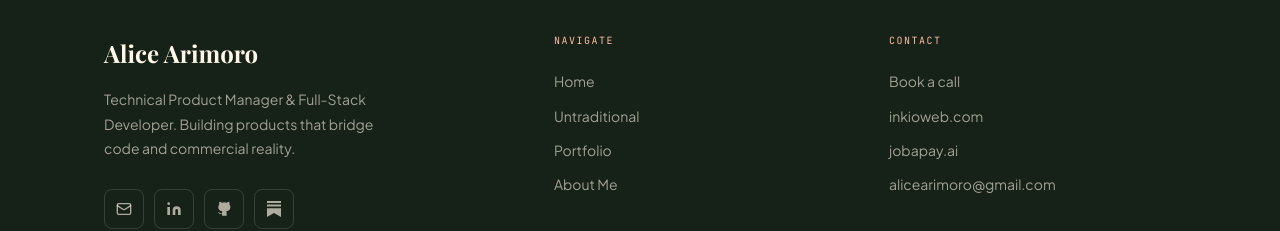
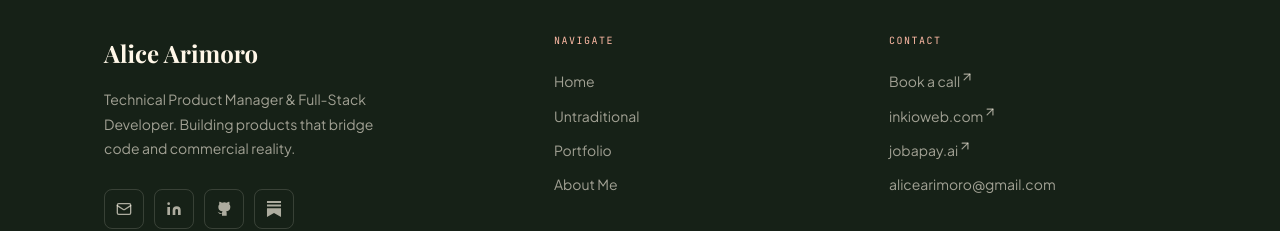
Before and after one commit to Aliceade/alice-portfolio, a Next.js app: page / in a window 1280 px wide. Shown: the part 3365-3596 px from the top of the page. Built offline with nearby package versions, Linux system fonts and the light colour scheme; no server answers; a web font is replaced by a local one.

Commit message:
Added up arrow to footer

```diff
--- a/components/Footer.tsx
+++ b/components/Footer.tsx
@@ -1,5 +1,6 @@
 "use client";
 import Link from "next/link";
+import { ArrowUpRight } from "lucide-react"; // <-- Added Import
 
 // Official SVG icons
 const icons = {
@@ -107,10 +108,11 @@ export default function Footer() {
                 { label: "alicearimoro@gmail.com", href: "mailto:alicearimoro@gmail.com", ext: false },
               ].map(({ label, href, ext }) => (
                 <a key={href} href={href} {...(ext ? { target: "_blank", rel: "noopener noreferrer" } : {})}
-                  style={{ fontSize: 14, color: "rgba(255,247,232,0.6)", textDecoration: "none", transition: "color 0.2s" }}
+                  style={{ fontSize: 14, color: "rgba(255,247,232,0.6)", textDecoration: "none", transition: "color 0.2s", display: "inline-flex"   /* <-- Added layout rules */ }}
                   onMouseEnter={e => (e.currentTarget.style.color = "var(--bg)")}
                   onMouseLeave={e => (e.currentTarget.style.color = "rgba(255,247,232,0.6)")}>
                   {label}
+                  {ext && <ArrowUpRight size={14} strokeWidth={2} />}  {/* <-- Conditional arrow rendering */}
                 </a>
               ))}
             </div>
```
